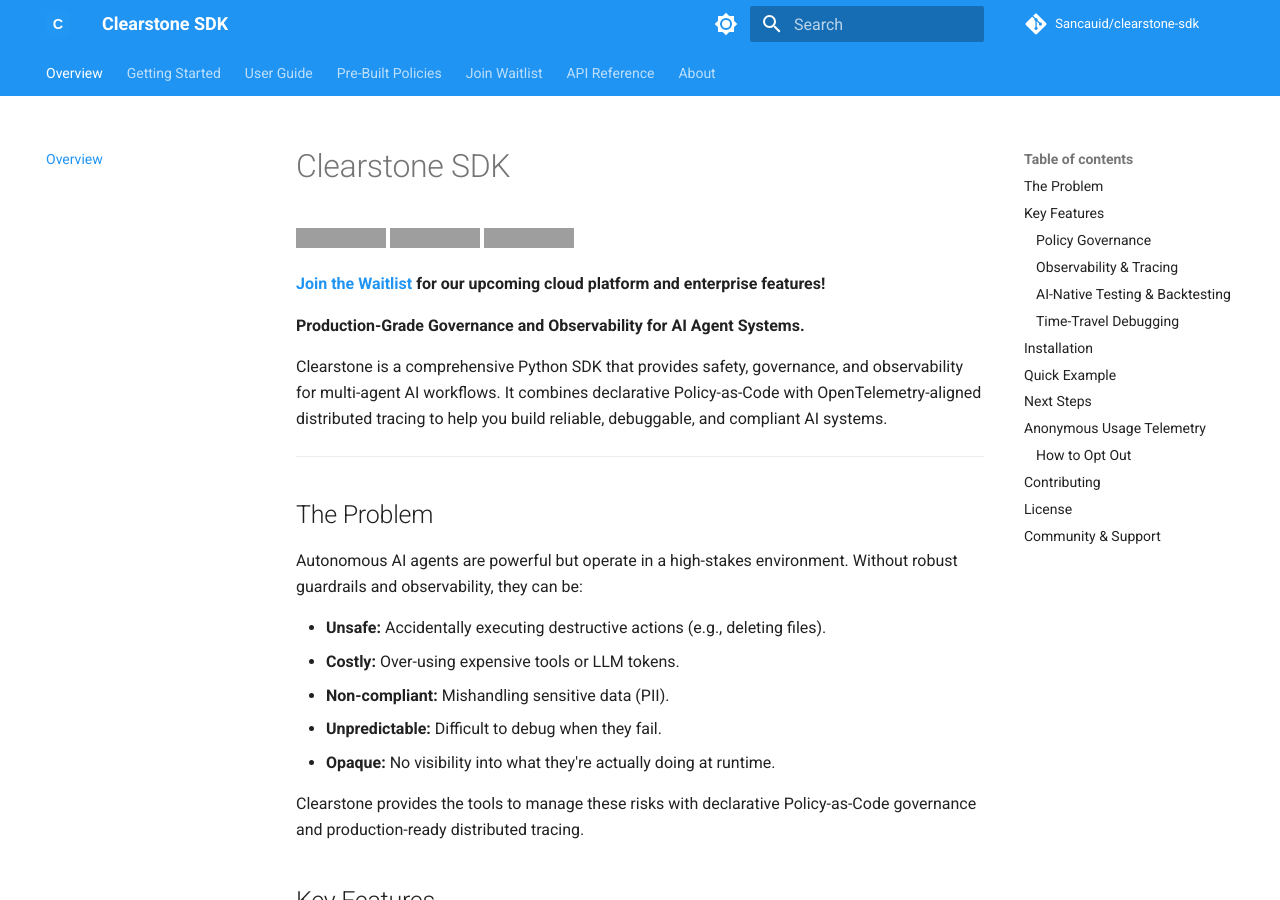
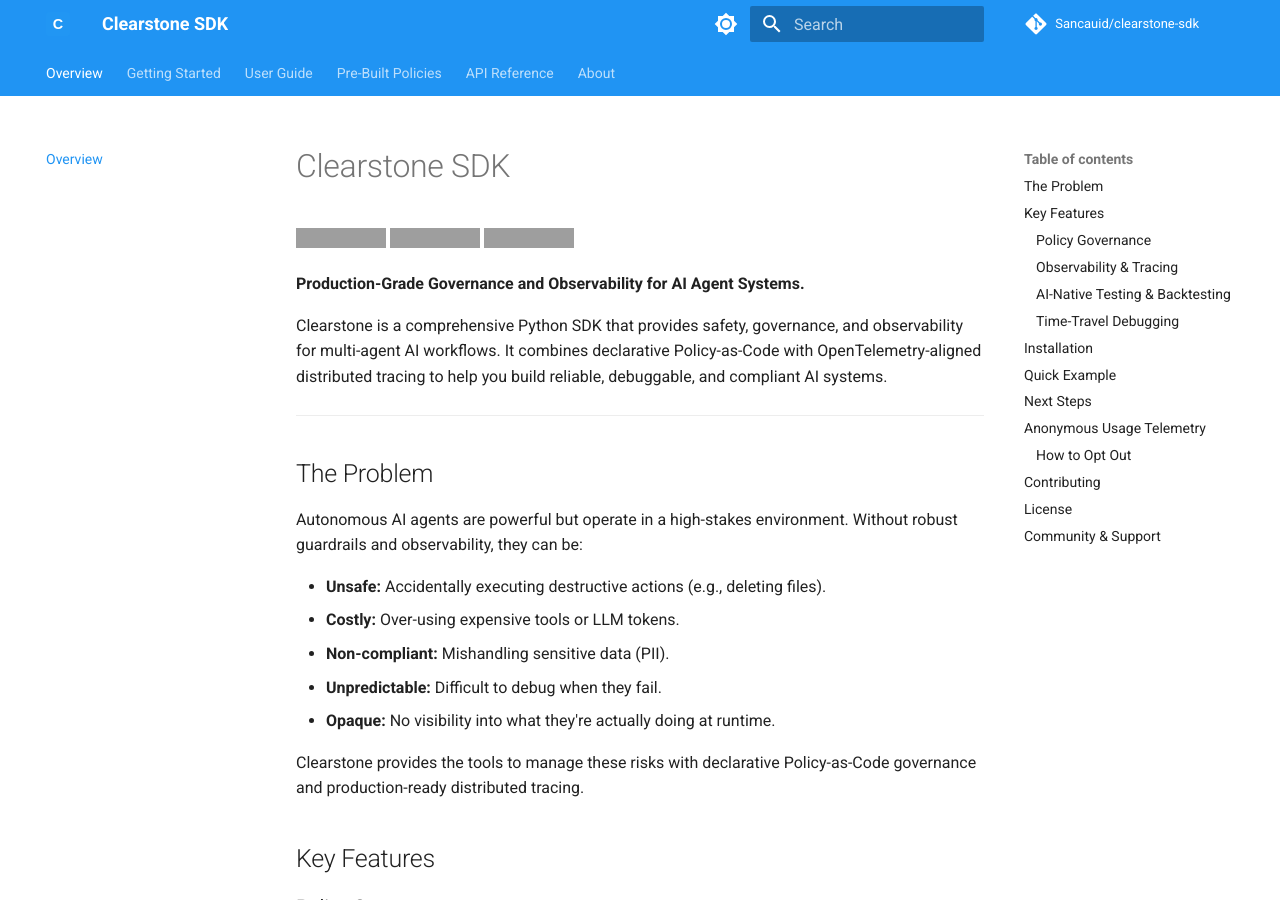
Before and after one commit to Sancauid/clearstone-sdk, an MkDocs documentation site: the page built from docs/index.md, in a window 1280 px wide and 900 px high. Built offline with MkDocs 1.6.1 and Material for MkDocs 9.7.7, drawn with Linux system fonts in a browser that asks for light colours; comment, search, counter and statistics services are not loaded; grey boxes are pictures that could not be loaded.

Commit message:
Docs: Finalize documentation, remove waitlist, and fix links

```diff
--- a/docs/index.md
+++ b/docs/index.md
@@ -3,8 +3,6 @@
 [![License: MIT](https://img.shields.io/badge/License-MIT-yellow.svg)](https://opensource.org/licenses/MIT)
 [![Python 3.10+](https://img.shields.io/badge/python-3.10+-blue.svg)](https://www.python.org/downloads/)
 [![GitHub Stars](https://img.shields.io/github/stars/Sancauid/clearstone-sdk?style=social)](https://github.com/Sancauid/clearstone-sdk)
-
-**[Join the Waitlist](https://t.co/4geEAPFzXC) for our upcoming cloud platform and enterprise features!**
 
 **Production-Grade Governance and Observability for AI Agent Systems.**
 
--- a/mkdocs.yml
+++ b/mkdocs.yml
@@ -76,7 +76,6 @@ nav:
     - 'Testing': 'guide/testing.md'
     - 'Time-Travel Debugging': 'guide/time-travel-debugging.md'
   - 'Pre-Built Policies': 'policies.md'
-  - 'Join Waitlist': 'https://t.co/4geEAPFzXC'
   - 'API Reference':
     - 'Governance API': 'api/governance.md'
     - 'Observability API': 'api/observability.md'
```
